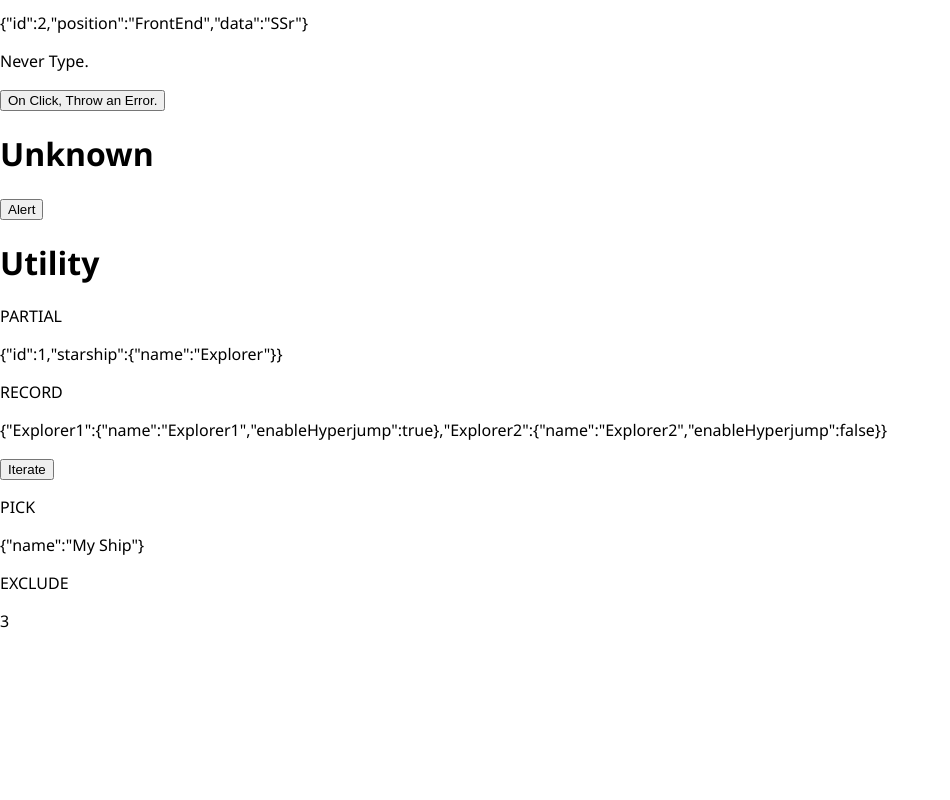
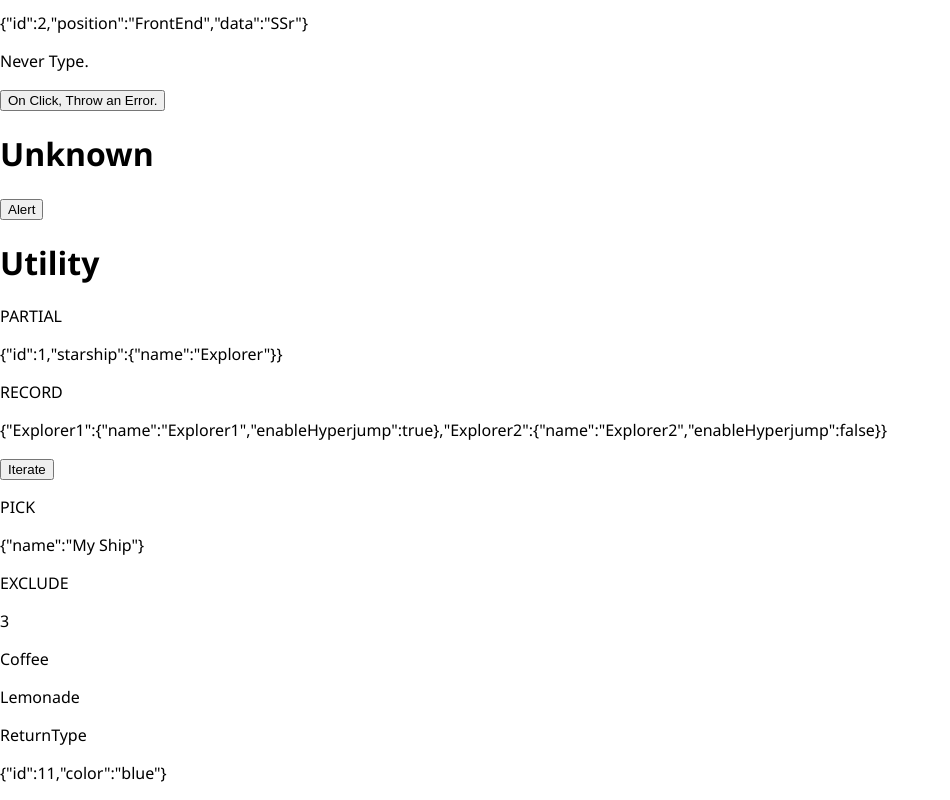
Before and after one commit to MikeNotu/in-depth-typescript, a React (Create React App) app: page / in a window 1280 px wide. Shown: the part 2798-3598 px from the top of the page, without its empty margins (0-950 px from the left). Before the commit the page ends 3446 px from the top, so only its background shows below. Built offline with nearby package versions, Linux system fonts and the light colour scheme.

Commit message:
ReturnType

```diff
--- a/src/components/UtilitytypesComponent.tsx
+++ b/src/components/UtilitytypesComponent.tsx
@@ -54,6 +54,21 @@ const UtilitytypesComponent = () => {
   let JanesDrink: Exclude<AvailableDrinks, DrinksJaneDoesntLike>;
   JanesDrink = "Lemonade";
 
+  // Non Nullable makes it so that the value can't be null or undefined
+
+  function paintStarship(id: number, color: "blue" | "red" | "green") {
+    return {
+      id,
+      color,
+    };
+  }
+
+  type PaintStarshipReturn = ReturnType<typeof paintStarship>;
+
+  let NewStarship: PaintStarshipReturn;
+
+  NewStarship = { id: 11, color: "blue" };
+
   return (
     <div>
       <p>PARTIAL</p>
@@ -73,6 +88,10 @@ const UtilitytypesComponent = () => {
       <p>{JSON.stringify(NameOnly)}</p>
       <p>EXCLUDE</p>
       <p>{StringOrNumber}</p>
+      <p>{JohnsDrink}</p>
+      <p>{JanesDrink}</p>
+      <p>ReturnType</p>
+      <p>{JSON.stringify(NewStarship)}</p>
     </div>
   );
 };
```
